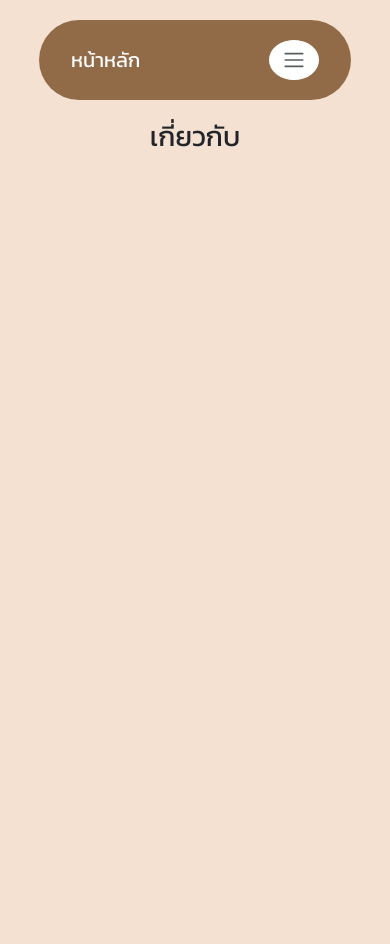
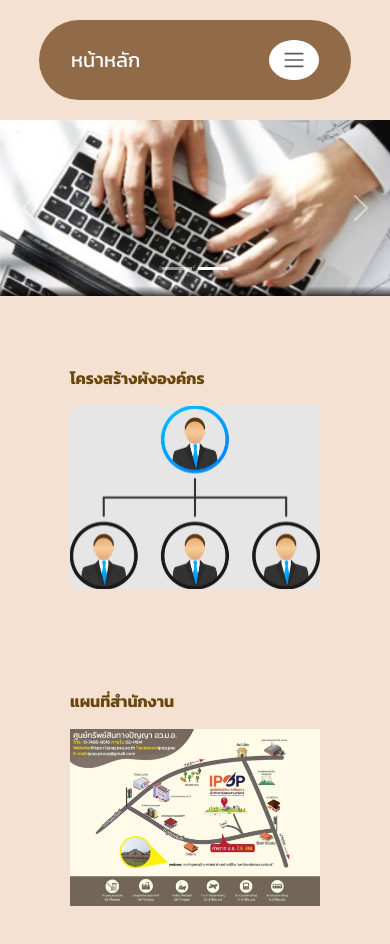
Before and after one commit to IntellectualProp/kpru-project, a Next.js app: page /about-page in a window 390 px wide. Shown: the top 944 px of the page. Before the commit the page ends 844 px from the top, so only its background shows below. Built offline with nearby package versions, Linux system fonts and the light colour scheme.

Commit message:
[UPDATE] about page

```diff
--- /dev/null
+++ b/src/app/about-page/aboutPage.css
@@ -0,0 +1,51 @@
+.map-about {
+    width: 100%;
+    max-width: 1400px;
+    margin: 0 auto;
+    padding: 20px !important;
+    display: flex;
+    flex-direction: column;
+}
+
+.map-about-section {
+    display: flex;
+    flex-direction: column;
+    width: 100%;
+    padding: 50px;
+}
+
+.map-about-section p {
+    font-size: 32px;
+    font-weight: bold;
+    color: #69470D;
+}
+
+.map-about-section img {
+    width: 100%;
+    max-width: 800px;
+    margin: 0 auto;
+}
+
+@media (max-width: 1200px) {
+    .map-about-section p {
+        font-size: 28px;
+    }
+}
+
+@media (max-width: 900px) {
+    .map-about-section p {
+        font-size: 24px;
+    }
+}
+
+@media (max-width: 768px) {
+    .map-about-section p {
+        font-size: 18px;
+    }
+}
+
+@media (max-width: 480px) {
+    .map-about-section p {
+        font-size: 16px;
+    }
+}
--- a/src/app/about-page/page.jsx
+++ b/src/app/about-page/page.jsx
@@ -1,10 +1,24 @@
+"use client";
+
 import React from 'react'
-import Link from 'next/link'
+import Slider from "@components/componentsHomePage/Slider";
+import "./aboutPage.css";
 
 export default function AboutPage() {
   return (
     <div>
-      <h1 style={{textAlign: 'center'}}>เกี่ยวกับ</h1>
+      <Slider />
+      <section className="map-about">
+        <div className="map-about-section">
+            <p>โครงสร้างผังองค์กร</p>
+            <img src="/images/group.jpg" alt="group"></img>
+        </div>
+        <div className="map-about-section">
+            <p>แผนที่สำนักงาน</p>
+            <img src="/images/map_about.jpg" alt="map_about"></img>
+        </div>
+      </section>
+      <footer style={{ marginBottom: '150px' }}></footer>
     </div>
   );
 }
```
Also changed, not shown: src/app/page.jsx (+6 -9 lines), public/images/group.jpg (added), public/images/map_about.jpg (added).
